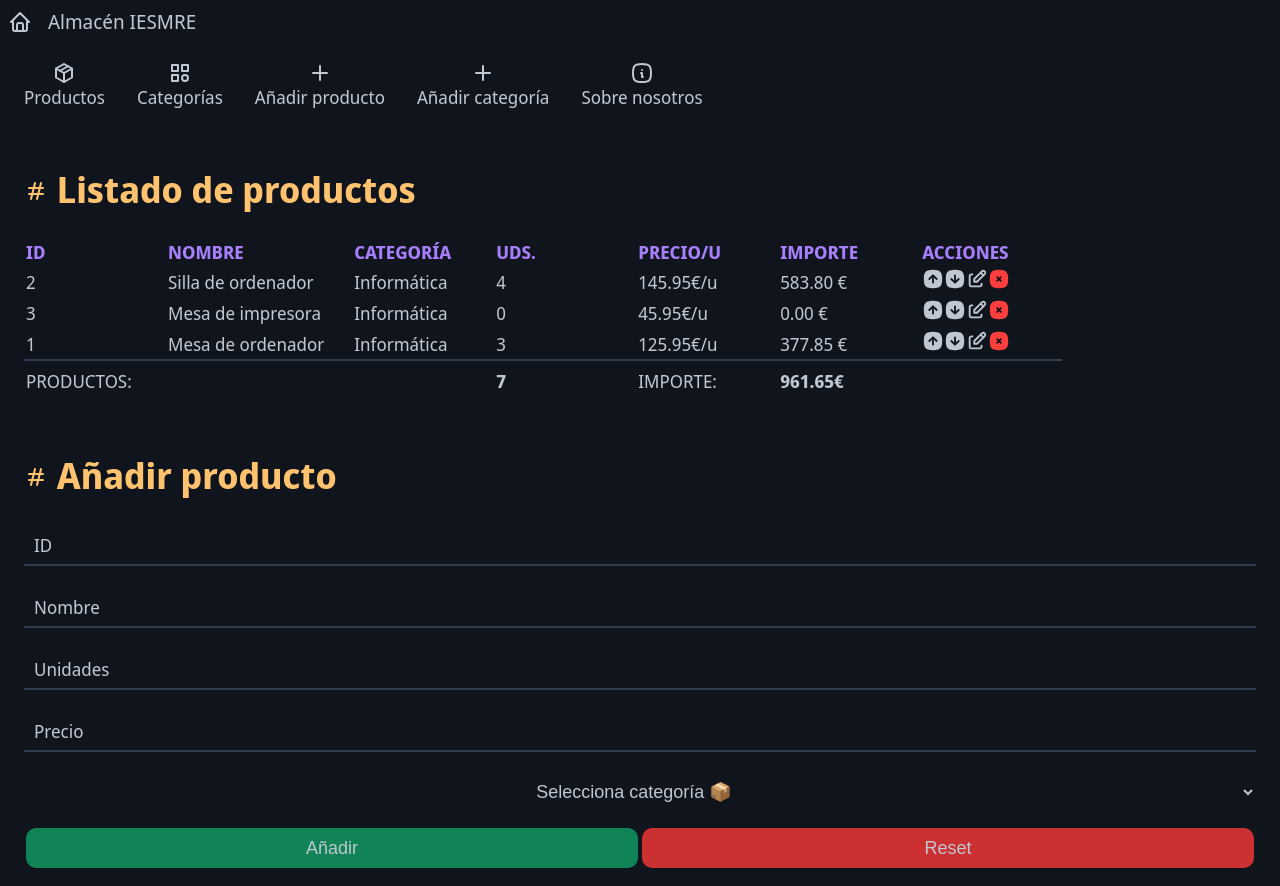
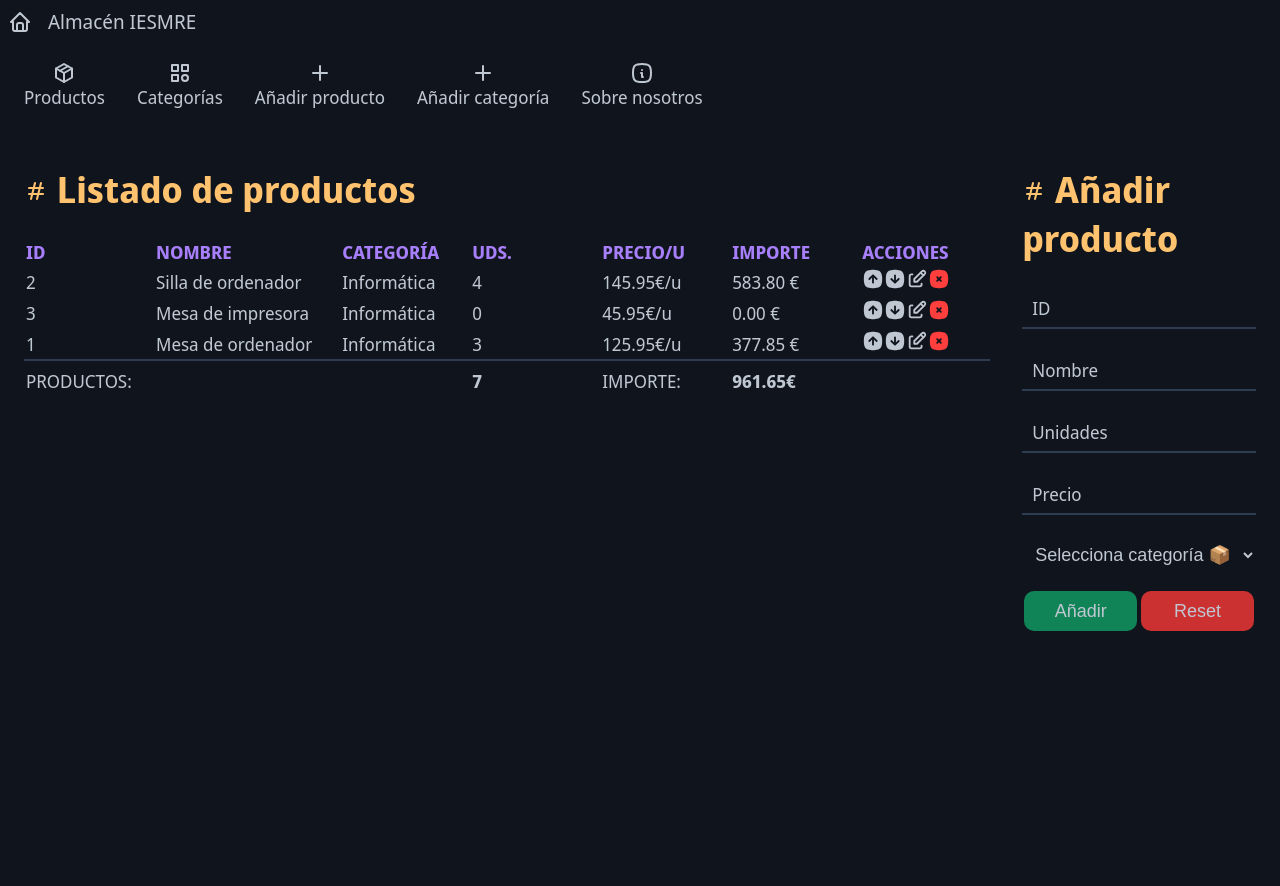
Before and after one commit to notDRKY/vue-final-project-dwc, a Vue app: page / in a window 1280 px wide. After the commit the page ends 813 px from the top, so only its background shows below. Built offline with nearby package versions, Linux system fonts and the light colour scheme.

Commit message:
minor changes in styles

```diff
--- a/src/App.vue
+++ b/src/App.vue
@@ -62,7 +62,7 @@ h1 {
 
 table {
   flex: 1;
-  width:100%;
+  width:auto;
   box-sizing: border-box;
   align-items: center;
   border: 0 solid #bfc7d2;
@@ -78,7 +78,7 @@ table thead {
 }
 
 table td {
-  min-width: 7rem;
+  min-width: 6.25rem;
   padding: 0.125rem;
   padding-right: 1.75rem;
 }
```
